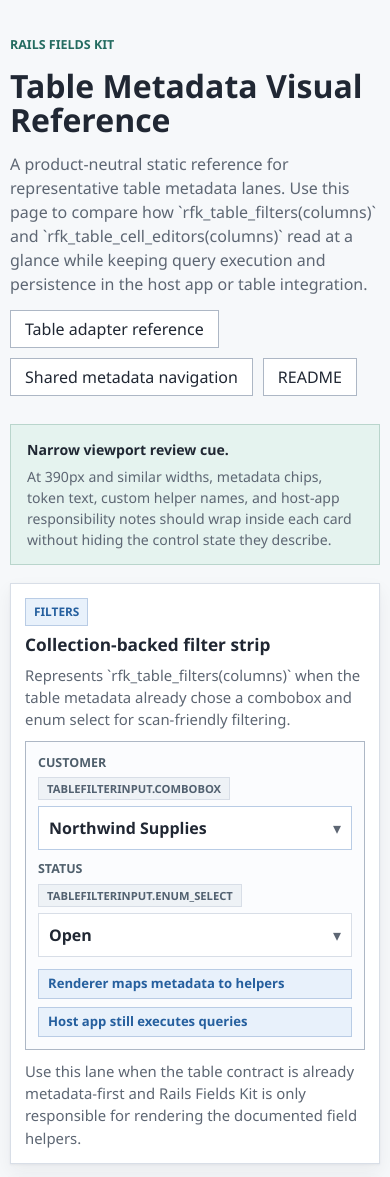
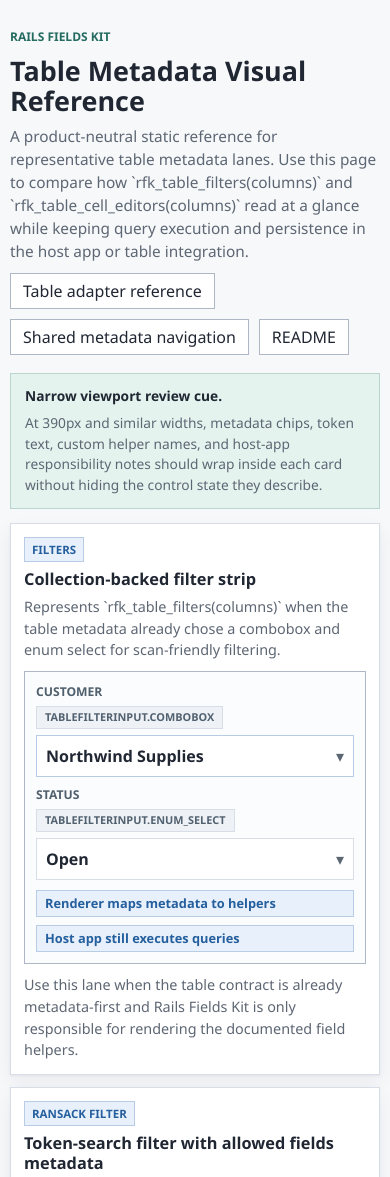
Before and after one commit to barnet-co-jp/rails_fields_kit, a website: page doc/table_metadata_visual_reference.html in a window 390 px wide. Shown: the top 1177 px of the page. Drawn offline with Linux system fonts and the light colour scheme.

Commit message:
docs: refresh table metadata visual density on current main

```diff
--- a/doc/table_metadata_visual_reference.html
+++ b/doc/table_metadata_visual_reference.html
@@ -40,17 +40,17 @@
       main {
         width: min(1160px, calc(100% - 32px));
         margin: 0 auto;
-        padding: 48px 0 64px;
+        padding: 38px 0 56px;
       }
 
       .hero {
         display: grid;
-        gap: 14px;
-        margin-bottom: 28px;
+        gap: 10px;
+        margin-bottom: 18px;
       }
 
       .eyebrow {
-        font-size: 0.78rem;
+        font-size: 0.75rem;
         font-weight: 700;
         letter-spacing: 0;
         text-transform: uppercase;
@@ -58,16 +58,17 @@
       }
 
       h1 {
+        max-width: 780px;
         margin: 0;
-        font-size: clamp(2rem, 4vw, 3rem);
+        font-size: 2.05rem;
         font-weight: 650;
-        line-height: 1.08;
+        line-height: 1.1;
       }
 
       .lede {
-        max-width: 780px;
+        max-width: 760px;
         margin: 0;
-        font-size: 1rem;
+        font-size: 0.96rem;
         color: var(--muted);
       }
 
@@ -81,8 +82,8 @@
         display: inline-flex;
         align-items: center;
         justify-content: center;
-        min-height: 38px;
-        padding: 0 14px;
+        min-height: 36px;
+        padding: 0 12px;
         border: 1px solid var(--line-strong);
         color: var(--ink);
         text-decoration: none;
@@ -96,12 +97,12 @@
       .review-note {
         display: grid;
         gap: 6px;
-        margin-bottom: 18px;
-        padding: 14px 16px;
+        margin-bottom: 14px;
+        padding: 12px 14px;
         border: 1px solid #b9d5cc;
         background: var(--accent-soft);
         color: var(--muted);
-        font-size: 0.92rem;
+        font-size: 0.9rem;
       }
 
       .review-note strong {
@@ -110,14 +111,14 @@
 
       .grid {
         display: grid;
-        grid-template-columns: repeat(auto-fit, minmax(280px, 1fr));
-        gap: 16px;
+        grid-template-columns: repeat(auto-fit, minmax(260px, 1fr));
+        gap: 14px;
       }
 
       .card {
         display: grid;
-        gap: 12px;
-        padding: 18px;
+        gap: 10px;
+        padding: 15px;
         border: 1px solid var(--line);
         background: var(--surface);
         box-shadow: var(--shadow);
@@ -125,13 +126,13 @@
 
       .card-header {
         display: grid;
-        gap: 8px;
+        gap: 7px;
       }
 
       .tag {
         justify-self: start;
-        padding: 4px 8px;
-        font-size: 0.74rem;
+        padding: 3px 7px;
+        font-size: 0.72rem;
         font-weight: 700;
         letter-spacing: 0;
         text-transform: uppercase;
@@ -165,7 +166,7 @@
 
       h2 {
         margin: 0;
-        font-size: 1.08rem;
+        font-size: 1.02rem;
         line-height: 1.25;
       }
 
@@ -173,13 +174,13 @@
       .card-footer {
         margin: 0;
         color: var(--muted);
-        font-size: 0.93rem;
+        font-size: 0.9rem;
       }
 
       .panel {
         display: grid;
-        gap: 12px;
-        padding: 14px;
+        gap: 10px;
+        padding: 12px;
         border: 1px solid var(--line-strong);
         background: var(--surface-strong);
       }
@@ -188,7 +189,7 @@
       .editor-stack,
       .callout {
         display: grid;
-        gap: 10px;
+        gap: 9px;
       }
 
       .field-row,
@@ -204,7 +205,7 @@
         justify-content: space-between;
         gap: 6px 8px;
         min-width: 0;
-        font-size: 0.82rem;
+        font-size: 0.8rem;
         font-weight: 700;
         letter-spacing: 0;
         text-transform: uppercase;
@@ -222,7 +223,7 @@
         border: 1px solid var(--line);
         background: #eef2f6;
         color: #526170;
-        font-size: 0.72rem;
+        font-size: 0.7rem;
         font-weight: 700;
         letter-spacing: 0;
         line-height: 1.35;
@@ -235,8 +236,8 @@
         flex-wrap: wrap;
         align-items: center;
         gap: 8px 10px;
-        min-height: 46px;
-        padding: 10px 12px;
+        min-height: 42px;
+        padding: 9px 10px;
         border: 1px solid var(--line);
         background: #ffffff;
       }
@@ -252,7 +253,7 @@
       .control.textarea {
         display: grid;
         align-items: start;
-        min-height: 88px;
+        min-height: 82px;
       }
 
       .placeholder,
@@ -293,11 +294,11 @@
         display: inline-flex;
         align-items: center;
         max-width: 100%;
-        padding: 5px 9px;
+        padding: 4px 8px;
         border: 1px solid #b9cce5;
         background: var(--filter-soft);
         color: var(--filter);
-        font-size: 0.82rem;
+        font-size: 0.8rem;
         font-weight: 700;
         line-height: 1.35;
         overflow-wrap: anywhere;
@@ -310,16 +311,16 @@
       }
 
       .stack-note {
-        padding: 11px;
+        padding: 10px;
         border: 1px solid var(--line);
         background: #eef2f6;
         color: var(--muted);
-        font-size: 0.9rem;
+        font-size: 0.88rem;
         overflow-wrap: anywhere;
       }
 
       .callout {
-        padding: 13px;
+        padding: 12px;
         border: 1px solid #b9d5cc;
         background: #f3faf7;
       }
@@ -329,8 +330,8 @@
       }
 
       .legend {
-        margin-top: 24px;
-        padding: 16px 18px;
+        margin-top: 20px;
+        padding: 14px 16px;
         border: 1px solid var(--line);
         background: var(--surface);
         color: var(--muted);
@@ -343,39 +344,43 @@
       @media (max-width: 640px) {
         main {
           width: min(100% - 20px, 1160px);
-          padding-top: 36px;
-          padding-bottom: 52px;
+          padding-top: 28px;
+          padding-bottom: 44px;
+        }
+
+        h1 {
+          font-size: 1.68rem;
         }
 
         .grid {
           grid-template-columns: minmax(0, 1fr);
-          gap: 14px;
+          gap: 12px;
         }
 
         .card {
           gap: 10px;
-          padding: 14px;
+          padding: 13px;
         }
 
         .panel {
-          padding: 12px;
+          padding: 11px;
         }
 
         .label-line {
           display: grid;
           justify-content: stretch;
           gap: 5px;
-          font-size: 0.78rem;
+          font-size: 0.76rem;
         }
 
         .metadata-chip {
           justify-self: start;
-          font-size: 0.7rem;
+          font-size: 0.68rem;
         }
 
         .control {
-          min-height: 42px;
-          padding: 9px 10px;
+          min-height: 40px;
+          padding: 8px 9px;
         }
 
         .toolbar {
@@ -390,7 +395,7 @@
         .stack-note,
         .review-note,
         .legend {
-          font-size: 0.88rem;
+          font-size: 0.86rem;
         }
       }
     </style>
```
